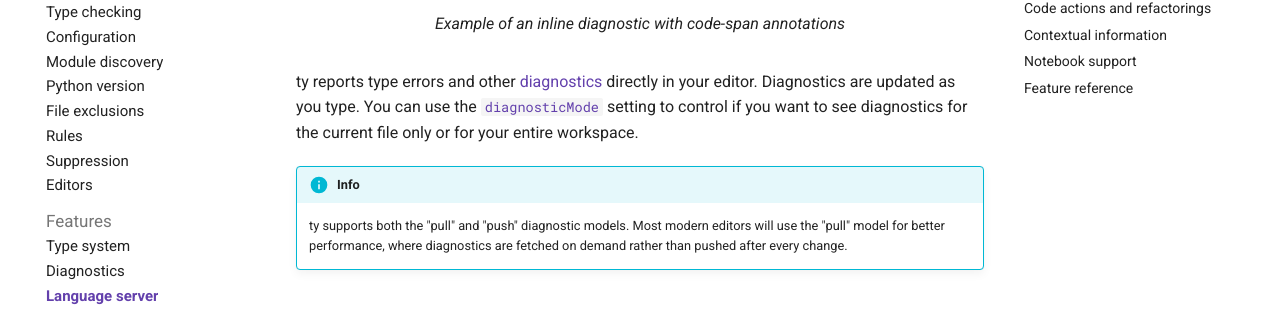
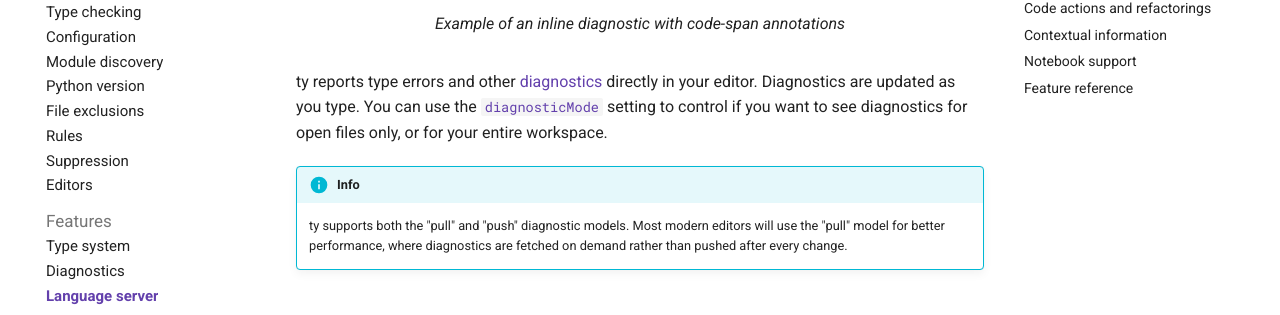
Before and after one commit to astral-sh/ty, an MkDocs documentation site: the page built from docs/features/language-server.md, in a window 1280 px wide and 900 px high, scrolled down 483 px. Shown: the part 163-478 px from the top of the window. Built offline with MkDocs 1.6.1 and Material for MkDocs 9.7.7, drawn with Linux system fonts in a browser that asks for light colours; comment, search, counter and statistics services are not loaded.

Commit message:
Minor fix in diagnstics section

```diff
--- a/docs/features/language-server.md
+++ b/docs/features/language-server.md
@@ -16,7 +16,7 @@ with your editor.
 ty reports type errors and other [diagnostics](./diagnostics.md) directly in your editor. Diagnostics
 are updated as you type. You can use the
 [`diagnosticMode`](../reference/editor-settings.md#diagnosticmode) setting to control if you want to
-see diagnostics for the current file only or for your entire workspace.
+see diagnostics for open files only, or for your entire workspace.
 
 !!! info
 
```
